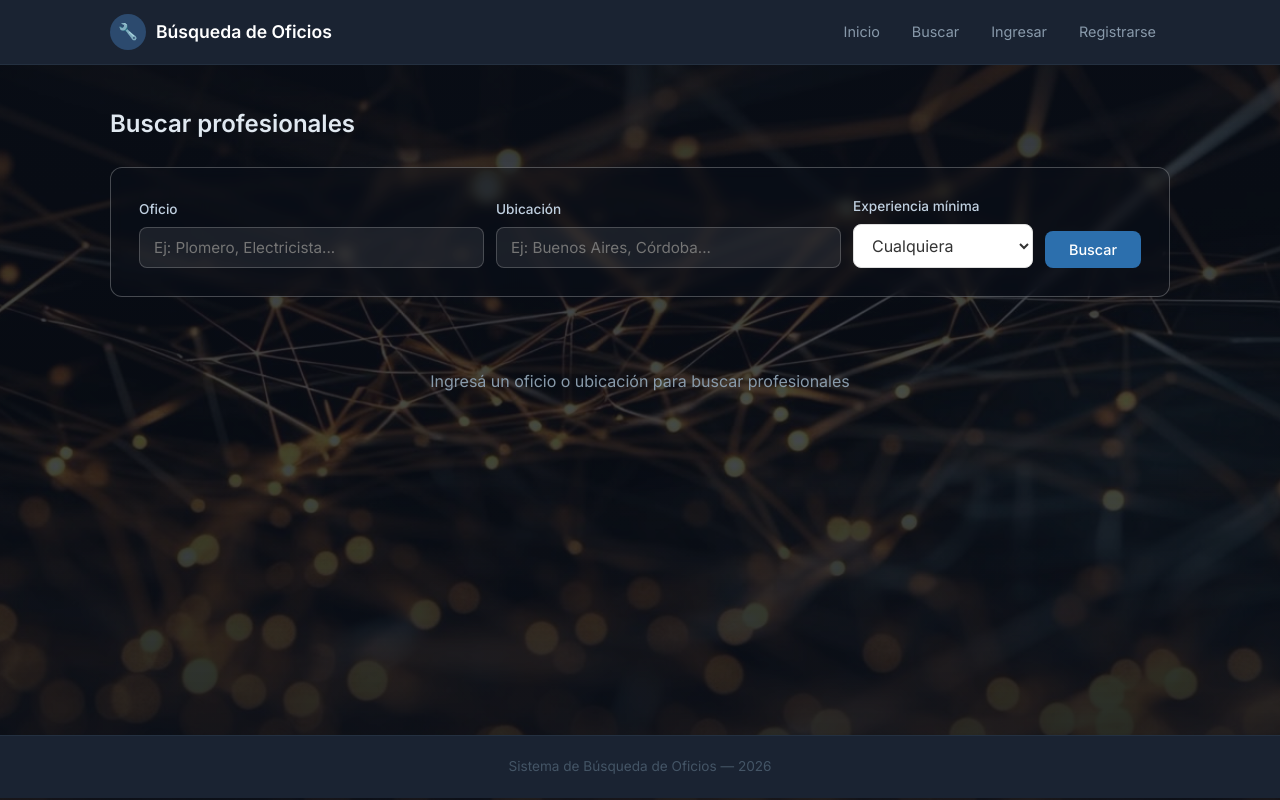
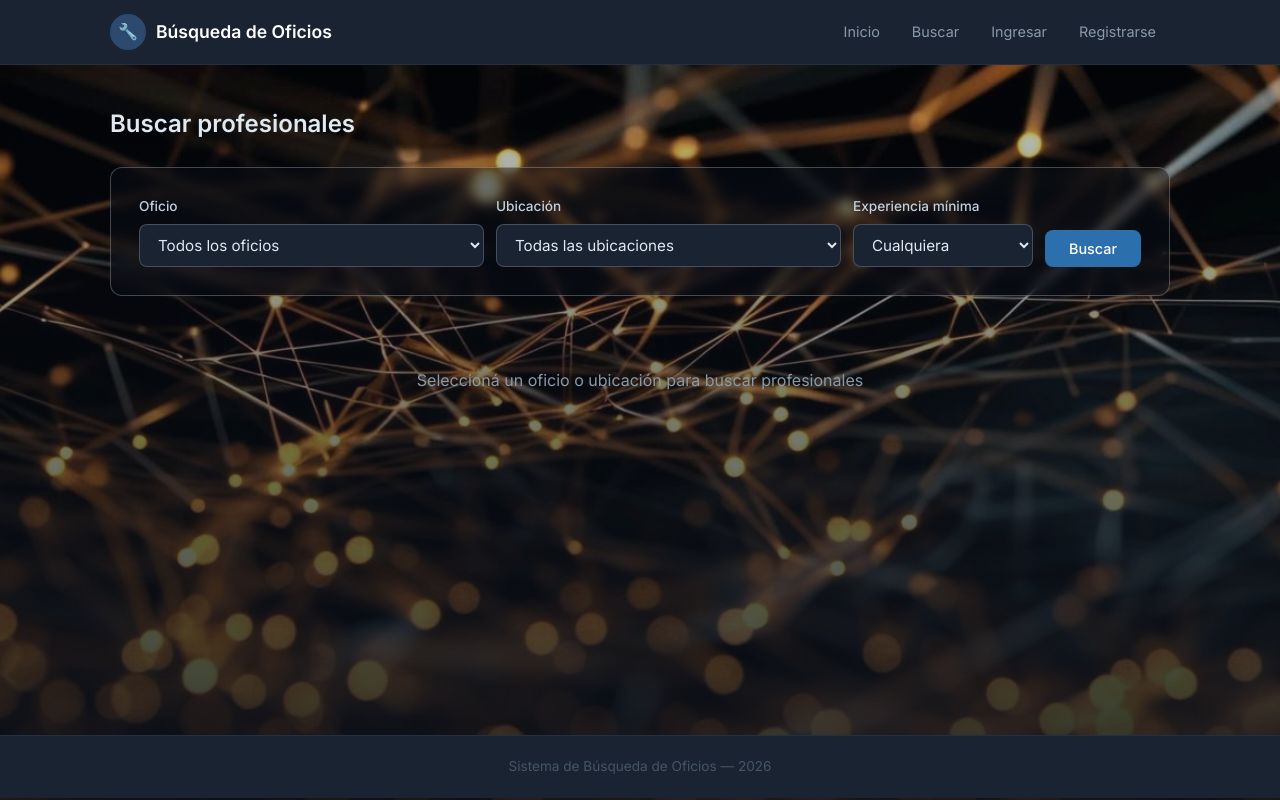
Before and after one commit to MartinSanche/sistema-busqueda-oficios, a Flask app: page /buscar in a window 1280 px wide. Run offline with Flask 3, Linux system fonts and the light colour scheme; data that the repository does not hold is empty.

Commit message:
mejora visual en campos de busqueda y perfil

```diff
--- a/app/static/css/styles.css
+++ b/app/static/css/styles.css
@@ -4,7 +4,7 @@
 
 body {
     font-family: 'Inter', 'Segoe UI', Arial, sans-serif;
-    background-image: url('/static/img/hero.jpg');
+    background-image: url('/static/img/bg.jpg');
     background-size: cover;
     background-position: center;
     background-attachment: fixed;
@@ -19,9 +19,9 @@ body::before {
     inset: 0;
     background: linear-gradient(
         to bottom,
-        rgba(10, 15, 25, 0.85) 0%,
-        rgba(10, 15, 25, 0.75) 50%,
-        rgba(10, 15, 25, 0.90) 100%
+        rgba(10, 15, 25, 0.185) 0%,
+        rgba(10, 15, 25, 0.534) 50%,
+        rgba(10, 15, 25, 0.87) 100%
     );
     z-index: 0;
     pointer-events: none;
@@ -152,12 +152,18 @@ body::before {
 .btn-primary { background-color: #2c6fad; color: white; }
 .btn-primary:hover { background-color: #3a80c0; }
 .btn-secondary {
-    background-color: white;
-    color: #1a2332;
-    border: 1px solid #dde3ea;
+    background-color: transparent;
+    color: #c0d0e0;
+    border: 1px solid rgba(255,255,255,0.25);
     font-size: 0.85rem;
     padding: 8px 18px;
 }
+
+.btn-secondary:hover {
+    background-color: rgba(255,255,255,0.08);
+    border-color: rgba(255,255,255,0.4);
+}
+
 .btn-outline {
     background: transparent;
     color: white;
@@ -216,7 +222,7 @@ body::before {
 
 .card:hover {
     transform: translateY(-8px) scale(1.03);
-    box-shadow: 0 16px 40px rgba(44, 111, 173, 0.3);
+    box-shadow: 0 16px 40px rgba(44, 111, 173, 0.534);
     border-color: #7eb3e8;
 }
 
@@ -320,7 +326,7 @@ body::before {
 
 /* CARD PROFESIONAL */
 .card-profesional {
-    background: rgba(255, 255, 255, 0.92);
+    background: rgba(10, 15, 25, 0.4);
     border-radius: 12px;
     padding: 24px;
     margin-bottom: 16px;
@@ -341,7 +347,7 @@ body::before {
 }
 
 .prof-header h2, .prof-header h3 {
-    color: #1a2332;
+    color: #e0e8f0;
     font-weight: 600;
 }
 
@@ -393,7 +399,7 @@ body::before {
 /* ESTADOS */
 .loading { color: #889aaa; font-style: italic; }
 .hint    { color: #889aaa; text-align: center; padding: 40px 0; }
-.total   { color: #445566; margin-bottom: 20px; font-size: 0.9rem; }
+.total   { color: #8899aa; margin-bottom: 20px; font-size: 0.9rem; }
 .error   { color: #c0392b; text-align: center; padding: 40px 0; }
 
 /* ANIMACIONES */
--- a/app/templates/buscar.html
+++ b/app/templates/buscar.html
@@ -1,5 +1,4 @@
 {% extends 'base.html' %}
-
 {% block title %}Buscar — Búsqueda de Oficios{% endblock %}
 
 {% block content %}
@@ -10,19 +9,19 @@
         <div class="search-fields">
             <div class="field">
                 <label for="oficio">Oficio</label>
-                <input type="text" id="oficio"
-                    placeholder="Ej: Plomero, Electricista...">
+                <select id="oficio">
+                    <option value="">Todos los oficios</option>
+                </select>
             </div>
             <div class="field">
                 <label for="ubicacion">Ubicación</label>
-                <input type="text" id="ubicacion"
-                    placeholder="Ej: Buenos Aires, Córdoba...">
+                <select id="ubicacion">
+                    <option value="">Todas las ubicaciones</option>
+                </select>
             </div>
-            <div class="field" style="max-width: 180px">
+            <div class="field" style="max-width:180px">
                 <label for="experiencia">Experiencia mínima</label>
-                <select id="experiencia" style="width:100%; padding: 10px 14px;
-                    border: 1px solid #ddd; border-radius: 8px; font-size: 1rem;
-                    background: white; color: #333">
+                <select id="experiencia">
                     <option value="0">Cualquiera</option>
                     <option value="1">1+ años</option>
                     <option value="3">3+ años</option>
@@ -37,7 +36,7 @@
     </div>
 
     <div id="resultados">
-        <p class="hint">Ingresá un oficio o ubicación para buscar profesionales</p>
+        <p class="hint">Seleccioná un oficio o ubicación para buscar profesionales</p>
     </div>
 </section>
 {% endblock %}
@@ -45,7 +44,31 @@
 {% block scripts %}
 <script src="{{ url_for('static', filename='js/api.js') }}"></script>
 <script>
-    window.onload = function() {
+    // Cargar oficios y ubicaciones al iniciar
+    async function cargarFiltros() {
+        try {
+            // Cargar oficios desde la API
+            const dataOficios = await API.getOficios()
+            const selectOficio = document.getElementById('oficio')
+            dataOficios.oficios.forEach(o => {
+                selectOficio.innerHTML += `<option value="${o.nombre}">${o.icono} ${o.nombre}</option>`
+            })
+
+            // Cargar ubicaciones únicas desde profesionales
+            const dataProfesionales = await fetch('/api/profesionales').then(r => r.json())
+            const ubicaciones = [...new Set(dataProfesionales.profesionales.map(p => p.ubicacion))]
+            const selectUbicacion = document.getElementById('ubicacion')
+            ubicaciones.forEach(u => {
+                selectUbicacion.innerHTML += `<option value="${u}">📍 ${u}</option>`
+            })
+        } catch (e) {
+            console.error('Error cargando filtros:', e)
+        }
+    }
+
+    // Leer parámetros de URL al cargar
+    window.onload = async function() {
+        await cargarFiltros()
         const params = new URLSearchParams(window.location.search)
         const oficio = params.get('oficio')
         if (oficio) {
@@ -55,12 +78,12 @@
     }
 
     async function buscar() {
-        const oficio      = document.getElementById('oficio').value.trim()
-        const ubicacion   = document.getElementById('ubicacion').value.trim()
+        const oficio      = document.getElementById('oficio').value
+        const ubicacion   = document.getElementById('ubicacion').value
         const experiencia = document.getElementById('experiencia').value
 
         if (!oficio && !ubicacion) {
-            mostrarVacio('resultados', 'Ingresá al menos un criterio de búsqueda')
+            mostrarVacio('resultados', 'Seleccioná al menos un criterio de búsqueda')
             return
         }
 
@@ -82,17 +105,11 @@
 
     function mostrarResultados(data) {
         const div = document.getElementById('resultados')
-
         if (data.total === 0) {
             mostrarVacio('resultados', '😕 No se encontraron profesionales')
             return
         }
-
-        div.innerHTML = `
-            <p class="total">
-                Se encontraron <strong>${data.total}</strong> profesionales
-            </p>
-        `
+        div.innerHTML = `<p class="total">Se encontraron <strong>${data.total}</strong> profesionales</p>`
         data.resultados.forEach(p => {
             div.innerHTML += `
                 <div class="card-profesional">
@@ -100,32 +117,22 @@
                         <h3>${p.nombre}</h3>
                         <span class="badge">${p.oficio}</span>
                     </div>
-                    <p>${p.descripcion || 'Sin descripción'}</p>
+                    <p style="color:#8899aa; font-size:0.9rem; margin-bottom:8px;">
+                        ${p.descripcion || 'Sin descripción'}
+                    </p>
                     <div class="prof-info">
                         <span>📍 ${p.ubicacion}</span>
-                        <span>⏱ ${p.experiencia_anios} años de experiencia</span>
+                        <span>⏱ ${p.experiencia_anios} años</span>
                         <span>📞 ${p.telefono || 'Sin teléfono'}</span>
                     </div>
-                    <div style="margin-top: 12px; display: flex; gap: 8px">
-                        <a href="/profesional/${p.id}" class="btn btn-secondary">
-                            Ver perfil
-                        </a>
+                    <div style="margin-top:14px; display:flex; gap:8px;">
+                        <a href="/profesional/${p.id}" class="btn btn-secondary">Ver perfil</a>
                         <a href="/contactar/${p.id}" class="btn btn-primary"
-                           style="font-size: 0.9rem; padding: 8px 18px">
-                            📬 Contactar
-                        </a>
+                           style="font-size:0.85rem; padding:8px 16px;">Contactar</a>
                     </div>
                 </div>
             `
         })
     }
-
-    document.addEventListener('DOMContentLoaded', () => {
-        ['oficio', 'ubicacion'].forEach(id => {
-            document.getElementById(id).addEventListener('keypress', e => {
-                if (e.key === 'Enter') buscar()
-            })
-        })
-    })
 </script>
 {% endblock %}
--- a/app/templates/contactar.html
+++ b/app/templates/contactar.html
@@ -9,7 +9,7 @@
         ← Volver al perfil
     </a>
 
-    <h2>📬 Contactar profesional</h2>
+    <h2>Contactar profesional</h2>
 
     <div class="search-box" style="max-width: 560px; margin-top: 24px;">
         <div id="mensaje-resultado"></div>
@@ -39,7 +39,7 @@
         </div>
 
         <button class="btn btn-primary" onclick="enviarContacto()">
-            📨 Enviar mensaje
+            Enviar mensaje
         </button>
     </div>
 </section>
```
Also changed, not shown: app/templates/detalle.html (+26 -25 lines), app/static/img/bg.jpg (renamed from app/static/img/hero.jpg).
